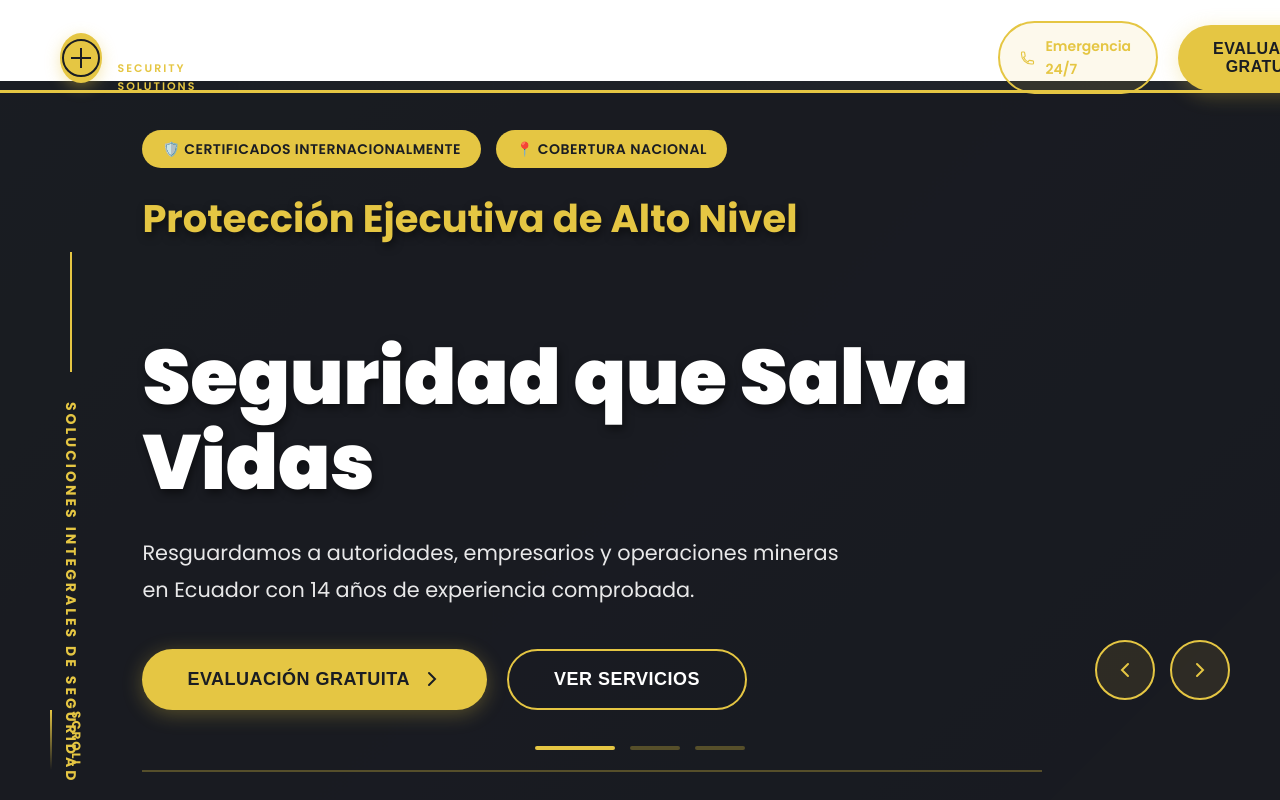
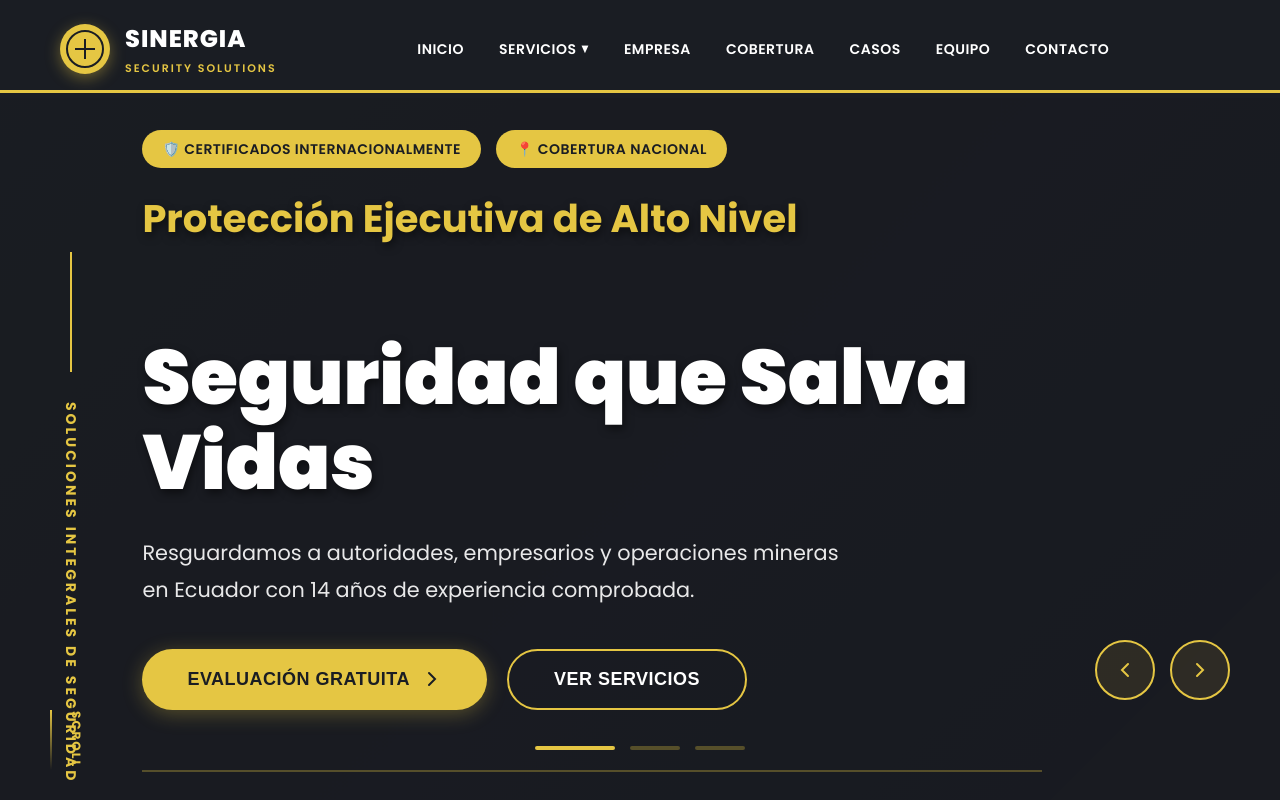
Before and after one commit to cdrodriguez7/security-system_sinergia, an Angular app: page / in a window 1280 px wide. Shown: the top 800 px of the page. Built offline with nearby package versions, Linux system fonts and the light colour scheme.

Commit message:
ajuste de componentes v2

```diff
--- a/src/app/components/navbar/navbar.component.html
+++ b/src/app/components/navbar/navbar.component.html
@@ -42,7 +42,7 @@
       </ul>
 
       <!-- CTA Buttons -->
-      <div class="nav-actions">
+      <!-- <div class="nav-actions">
         <a href="tel:+593999999999" class="btn-phone">
           <svg width="20" height="20" viewBox="0 0 20 20" fill="none">
             <path d="M2 3C2 2.44772 2.44772 2 3 2H5.15287C5.64171 2 6.0589 2.35341 6.13927 2.8356L6.87858 7.27147C6.95075 7.70451 6.73206 8.13397 6.3394 8.3303L4.79126 9.10437C5.90756 11.8783 8.12168 14.0924 10.8956 15.2087L11.6697 13.6606C11.866 13.2679 12.2955 13.0492 12.7285 13.1214L17.1644 13.8607C17.6466 13.9411 18 14.3583 18 14.8471V17C18 17.5523 17.5523 18 17 18H15C7.8203 18 2 12.1797 2 5V3Z" stroke="currentColor" stroke-width="1.5"/>
@@ -52,7 +52,7 @@
         <button class="btn btn-primary" (click)="scrollToSection('contact')">
           Evaluación Gratuita
         </button>
-      </div>
+      </div> -->
 
       <!-- Mobile Menu Toggle -->
       <button class="mobile-toggle" (click)="toggleMobileMenu()" [class.active]="isMobileMenuOpen">
--- a/src/app/components/navbar/navbar.component.scss
+++ b/src/app/components/navbar/navbar.component.scss
@@ -4,7 +4,7 @@
   left: 0;
   right: 0;
   z-index: 1000;
-  background: transparent;
+  background: var(--dark-primary);
   transition: all 0.3s ease;
   padding: 20px 0;
 
@@ -104,6 +104,7 @@
     }
 
     &.dropdown:hover .arrow {
+      position: absolute;
       transform: rotate(180deg);
     }
   }
@@ -162,30 +163,7 @@
   gap: 20px;
 }
 
-.btn-phone {
-  display: flex;
-  align-items: center;
-  gap: 10px;
-  padding: 12px 20px;
-  background: rgba(229, 198, 67, 0.1);
-  border: 2px solid var(--primary-gold);
-  border-radius: 50px;
-  color: var(--primary-gold);
-  font-size: 14px;
-  font-weight: 600;
-  cursor: pointer;
-  transition: var(--transition-fast);
 
-  svg {
-    stroke: currentColor;
-  }
-
-  &:hover {
-    background: var(--primary-gold);
-    color: var(--dark-primary);
-    transform: translateY(-2px);
-  }
-}
 
 /* MOBILE TOGGLE */
 .mobile-toggle {
```
